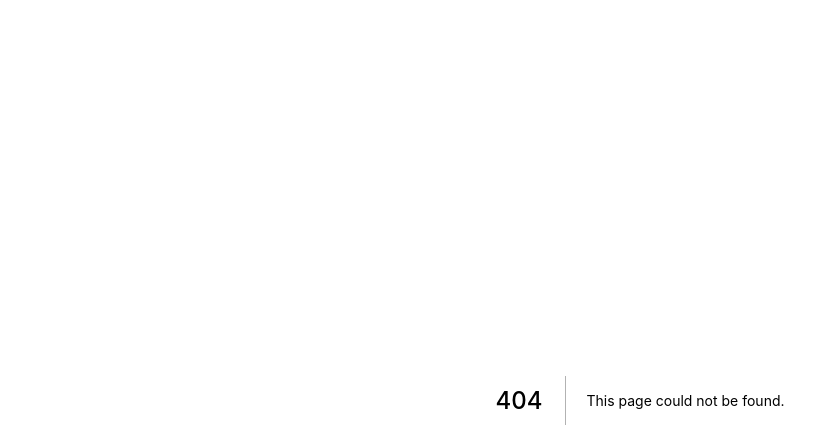
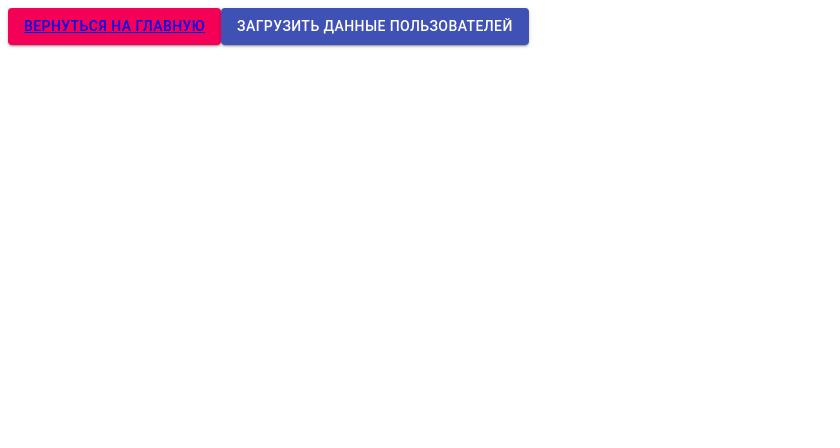
Before and after one commit to OlgaPazii/homeWorkNextJs, a Next.js app: page /users in a window 1280 px wide. Before the commit this address had no page. Shown: the top 448 px of the page, without its empty margins (0-840 px from the left). Built offline with nearby package versions, Linux system fonts and the light colour scheme.

Commit message:
sixth commit

```diff
--- a/package.json
+++ b/package.json
@@ -8,6 +8,7 @@
     "start": "next start"
   },
   "dependencies": {
+    "@material-ui/core": "^4.11.0",
     "next": "9.3.5",
     "react": "16.13.1",
     "react-dom": "16.13.1"
--- /dev/null
+++ b/pages/users/index.js
@@ -0,0 +1,45 @@
+import Link from 'next/link';
+import React, { useState } from "react";
+import Button from "@material-ui/core/Button";
+import Card from "@material-ui/core/Card";
+import CardActionArea from "@material-ui/core/CardActionArea";
+import CardContent from "@material-ui/core/CardContent";
+import Typography from "@material-ui/core/Typography";
+
+export default function index() {
+  const [data, setData] = useState([]);
+
+  const getData = () => {
+    const url =
+      "http://www.json-generator.com/api/json/get/cgcEEPXOJK?indent=2";
+    fetch(url)
+      .then((res) => res.json())
+      .then((data) => setData(data));
+  };
+
+  console.log(data);
+  return (
+    <div>
+      <Button variant="contained" color="secondary">
+        <Link href="/"> Вернуться на главную</Link>
+      </Button>
+      <Button onClick={getData} variant="contained" color="primary">
+        Загрузить данные пользователей
+      </Button>
+      {data.map((data) => (
+        <Card key={data._id}>
+          <CardActionArea>
+            <CardContent>
+              <Typography gutterBottom variant="h5" component="h2">
+                Name: {data.name}
+              </Typography>
+              <Typography variant="body2" color="textSecondary" component="p">
+                Color eye: {data.eyeColor}
+              </Typography>
+            </CardContent>
+          </CardActionArea>
+        </Card>
+      ))}
+    </div>
+  );
+}
```
Also changed, not shown: pages/index.js (+10 -3 lines), 1 other file (tests, documents, lock files or other folders).
